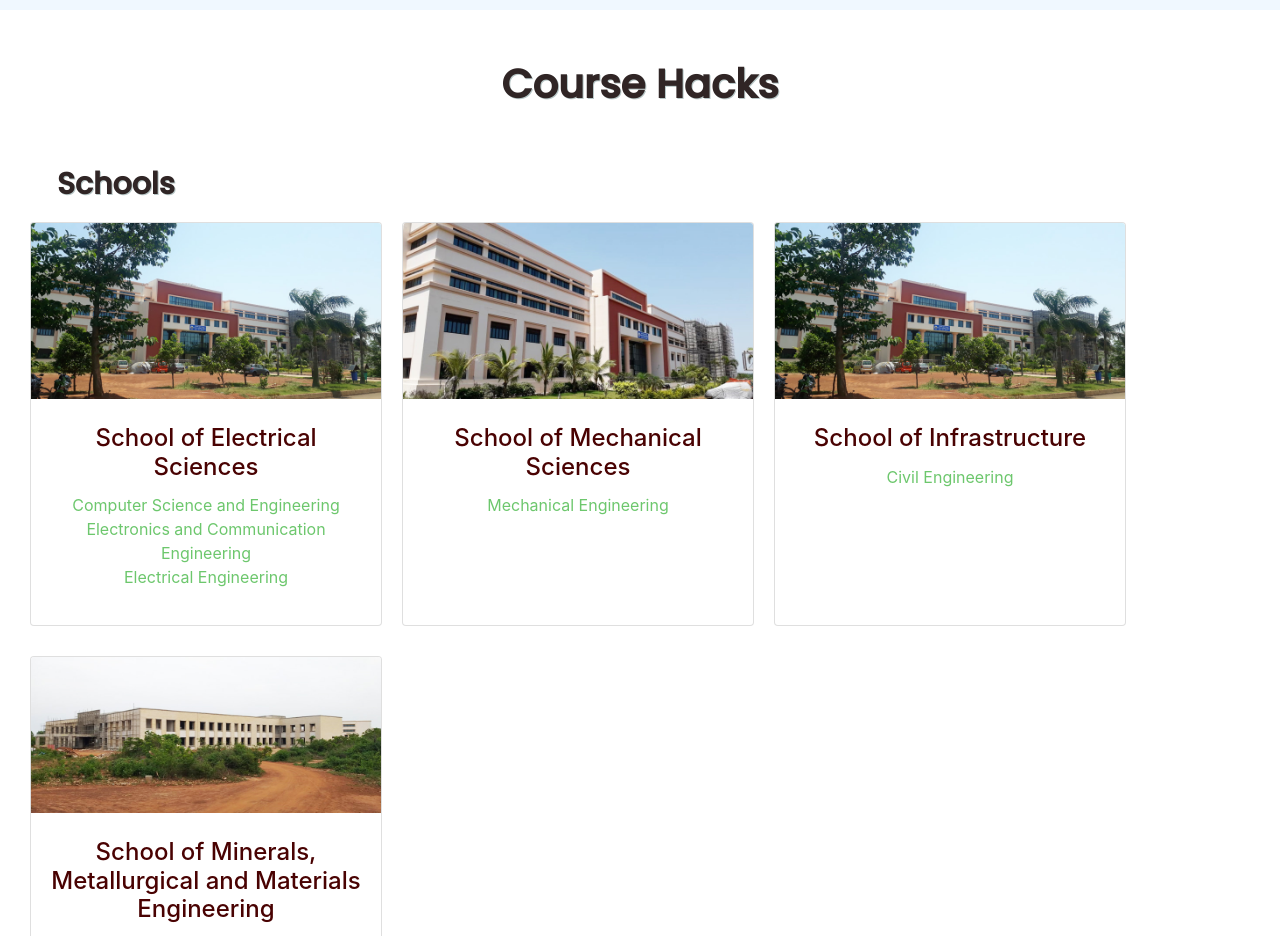
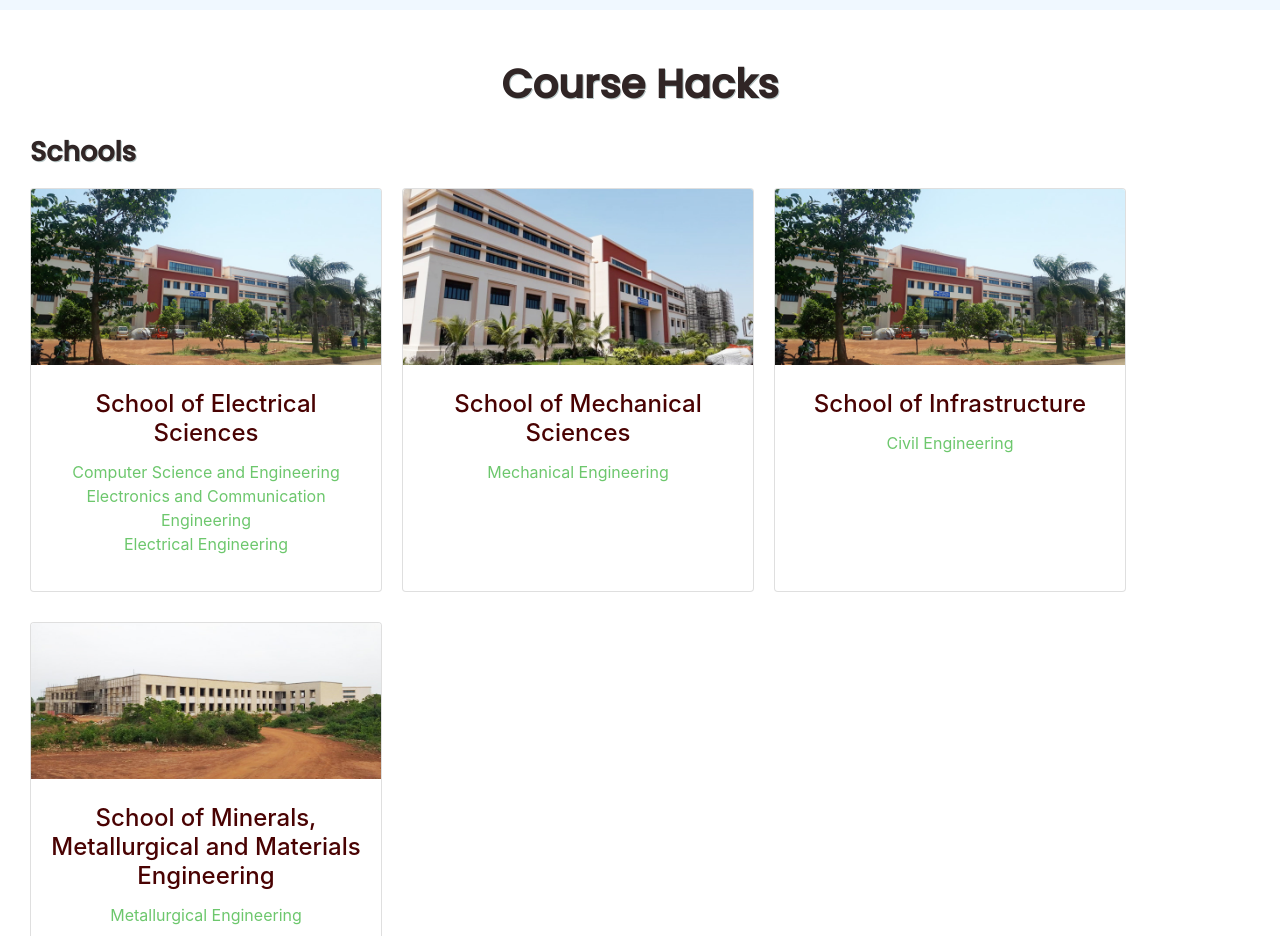
Before and after one commit to webd-iitbbs/Academic-Council, a React app: page /resources in a window 1280 px wide. Shown: the part 860-1796 px from the top of the page. Built offline with nearby package versions, Linux system fonts and the light colour scheme; a web font is replaced by a local one.

Commit message:
modified sidedrawer

```diff
--- a/src/components/UI/Footer/Footer.js
+++ b/src/components/UI/Footer/Footer.js
@@ -71,7 +71,7 @@ const Footer = () => {
             <ul>
               <br />
               <a
-                href="http://iitbbs.ac.in/"
+                href="https://www.iitbbs.ac.in/"
                 target="_blank"
                 rel="noopener noreferrer"
               >
--- a/src/components/UI/SideDrawer/SideDrawer.js
+++ b/src/components/UI/SideDrawer/SideDrawer.js
@@ -14,7 +14,7 @@ const sideDrawer = (props) => {
     <Aux>
       {/* <Backdrop show={props.open} clicked={props.closed} /> */}
 
-      <div className={attachedClasses.join(' ')}>
+      <div className={attachedClasses.join(' ')} onClick={props.closed}>
         <ul className="list">
           <li className="tag">
             <Link to="/" className="link">
--- a/src/containers/Resources/Resources.css
+++ b/src/containers/Resources/Resources.css
@@ -11,6 +11,15 @@
 .images1 {
   height: 45%;
 }
+.subHeading {
+  font-family: 'Poppins', sans-serif;
+  font-weight: 800;
+  text-align: left;
+  margin-left: 30px;
+  color: rgb(48, 37, 37);
+  font-size: 27px;
+  text-shadow: 1px 1px rgb(184, 199, 199);
+}
 
 ul {
   list-style-type: none;
@@ -21,3 +30,20 @@ li a {
   color: rgb(109, 199, 109);
   padding: 0px;
 }
+
+li a:active {
+  color: rgb(22, 112, 22);
+  text-decoration: none;
+}
+li a:link {
+  text-decoration: none;
+}
+li a:visited {
+  color: rgb(109, 199, 109);
+}
+
+@media (max-width: 500px) {
+  .subHeading {
+    margin-left: 15px;
+  }
+}
--- a/src/containers/Resources/Resources.js
+++ b/src/containers/Resources/Resources.js
@@ -41,16 +41,7 @@ class Resources extends Component {
         </div>
         <div className="section">
           <h1 className="heading">Course Hacks</h1>
-          <h2
-            className="heading"
-            style={{
-              textAlign: 'left',
-              padding: '30px 10px 0px 57px',
-              fontSize: '30px',
-            }}
-          >
-            Schools
-          </h2>
+          <h2 className="subHeading">Schools</h2>
           <div className="cards" style={{ margin: '20px' }}>
             <Card className="card">
               <Card.Img variant="top" src={SES} className="images1" />
```
Also changed, not shown: firebase.json (added), 1 other file (tests, documents, lock files or other folders).
